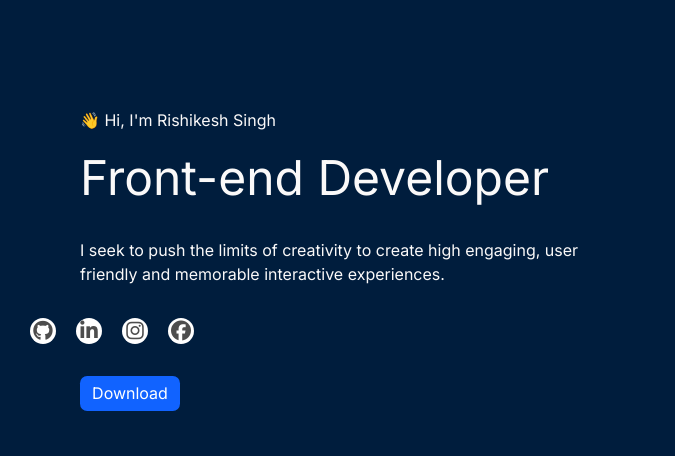
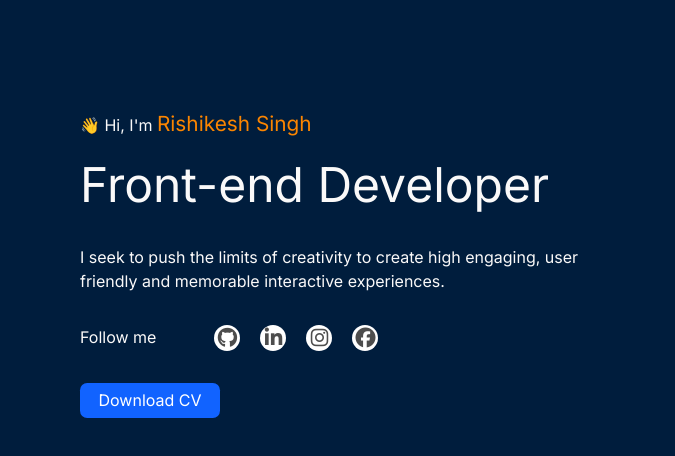
Before and after one commit to errishi/portfolio-profile, a website: page Home/index.html in a window 1280 px wide. Shown: the part 112-568 px from the top of the page, 0-675 px from the left. Drawn offline with Linux system fonts and the light colour scheme; a web font is replaced by a local one.

Commit message:
Hero section completed

```diff
--- a/Home/custCSS.css
+++ b/Home/custCSS.css
@@ -203,8 +203,12 @@ nav i {
 .content {
     width: 50%;
     height: 100%;
-    /* background-color: #4286f5; */
     color: var(--text-color);
+}
+
+.name{
+    color: #fb8500;
+    font-size: 1.2em;
 }
 
 .role {
@@ -239,6 +243,10 @@ nav i {
         margin-top: 5em;
     }
 
+    .name{
+        font-size: 1.3em;
+    }
+
     .role {
         margin: 0.2em 0 0.5em 0;
         font-size: 3em;
@@ -249,12 +257,8 @@ nav i {
         margin-bottom: 2em;
     }
 
-    .example-2{
-        margin-left: -31em;
-    }
-
-    .content span,
-    p {
+    .para-content
+    {
         font-size: 1em;
     }
 }
@@ -276,6 +280,7 @@ nav i {
 
     .social-media{
         margin-top: 2em;
+        display: flex;
     }
 }
 
@@ -283,6 +288,12 @@ nav i {
 
 ul {
     list-style: none;
+}
+
+.social-media{
+    display: flex;
+    justify-content: flex-start;
+    column-gap: 3em;
 }
 
 .example-2 {
@@ -380,7 +391,6 @@ ul {
     background-color: #1877F2;
 }
 
-
 .example-2 a i {
     z-index: 10;
     font-size: 1.25em;
@@ -389,7 +399,7 @@ ul {
 /* ----------------------------download button-------------------- */
 
 .download-button {
-    --width: 100px;
+    --width: 25%;
     --height: 35px;
     --tooltip-height: 35px;
     --tooltip-width: 90px;
@@ -419,6 +429,7 @@ ul {
     line-height: var(--tooltip-height);
     bottom: calc(var(--height) + var(--gap-between-tooltip-to-button) + 10px);
     left: calc(50% - var(--tooltip-width) / 2);
+    z-index: 1;
 }
 
 .download-button::after {
@@ -478,8 +489,9 @@ ul {
     height: 24px;
 }
 
-.download-buttonhover {
+.download-button:hover {
     background: #6c18ff;
+    cursor: pointer;
 }
 
 .download-button:hover .text {
@@ -508,7 +520,8 @@ ul {
 
 @media (max-width: 640px){
     .download-button{
-        margin-left: 35%;
+        margin-left: 30%;
         margin-top: 2em;
+        width: 40%;
     }
 }
--- a/Home/index.html
+++ b/Home/index.html
@@ -47,15 +47,17 @@
 
         <div class="hero-container w-full h-12">
             <div class="content">
-                <span>👋 Hi, I'm </span> <span class="name">Rishikesh Singh</span>
+                <span class="para-content">👋 Hi, I'm </span> <span class="name">Rishikesh Singh</span>
                 <div class="role">
                     <h1>Front-end Developer</h1>
                 </div>
                 <div>
-                    <p>I seek to push the limits of creativity to create high engaging, user friendly and memorable
+                    <p class="para-content">I seek to push the limits of creativity to create high engaging, user friendly and memorable
                         interactive experiences.</p>
                 </div>
+
                 <div class="social-media">
+                    <span class="follow-text">Follow me</span>
                     <ul class="example-2">
                         <li class="icon-content">
                             <a data-social="github" aria-label="github" href="https://github.com/errishi">
@@ -93,7 +95,7 @@
 
                 <div class="download-button" data-tooltip="Download CV">
                     <div class="button-wrapper">
-                        <div class="text">Download</div>
+                        <div class="text">Download CV</div>
                         <span class="icon">
                             <svg xmlns="http://www.w3.org/2000/svg" aria-hidden="true" role="img" width="2em"
                                 height="2em" preserveAspectRatio="xMidYMid meet" viewBox="0 0 24 24">
```
Also changed, not shown: 4 other files.
